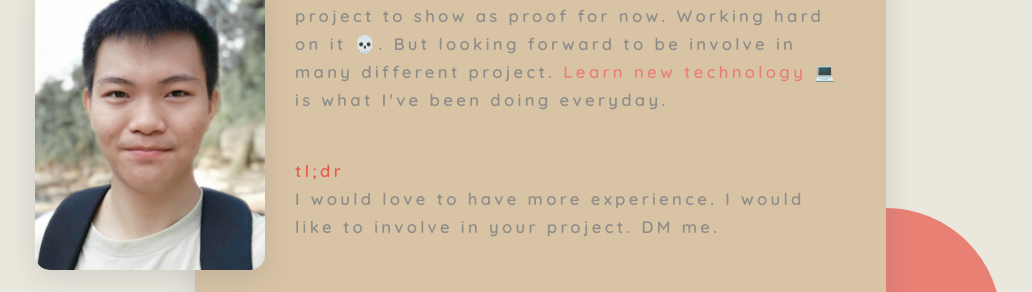
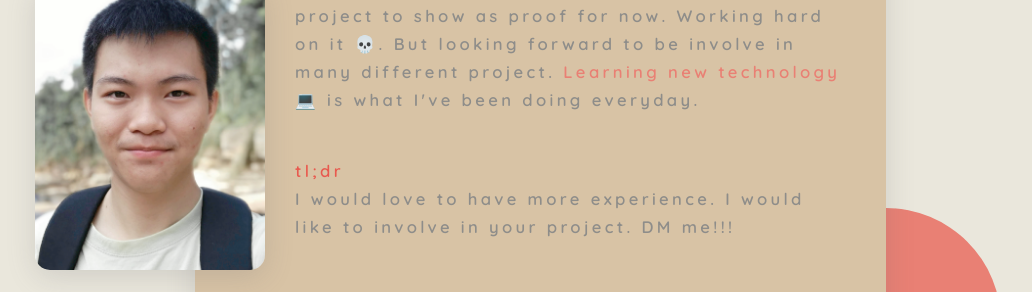
Before and after one commit to tsuyoshi99/myportfolio, a plain HTML site: page index.html in a window 1280 px wide. Shown: the part 274-566 px from the top of the page, without its empty margins (122-1154 px from the left). Drawn offline with Linux system fonts and the light colour scheme.

Commit message:
learn -> learning

```diff
--- a/index.html
+++ b/index.html
@@ -48,14 +48,14 @@
                     I'm a <span class="secondary-color">Software Developer.</span>
                     I don't have great project to show as proof for now. Working hard on it 💀.
                     But looking forward to be involve in many different project.
-                    <span class="secondary-color">Learn new technology 💻</span> is what I've been doing everyday.
+                    <span class="secondary-color">Learning new technology 💻</span> is what I've been doing everyday.
                 </p>
                 <br>
                 <br>
                 <p>
                     <span class="primary-color">tl;dr</span>
                     <br>
-                    I would love to have more experience. I would like to involve in your project. DM me.
+                    I would love to have more experience. I would like to involve in your project. DM me!!!
 
                 </p>
                 <div class="intro-square-contact">
```
